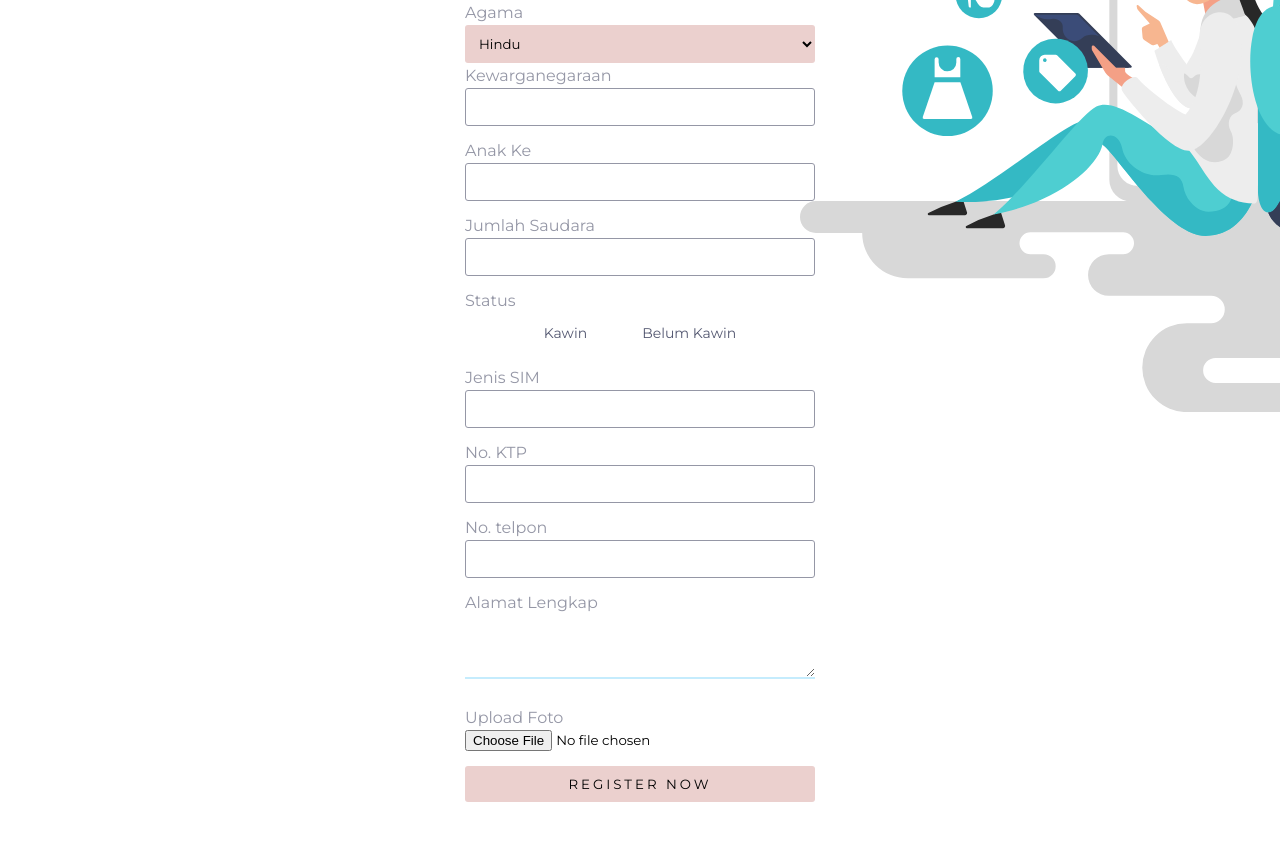
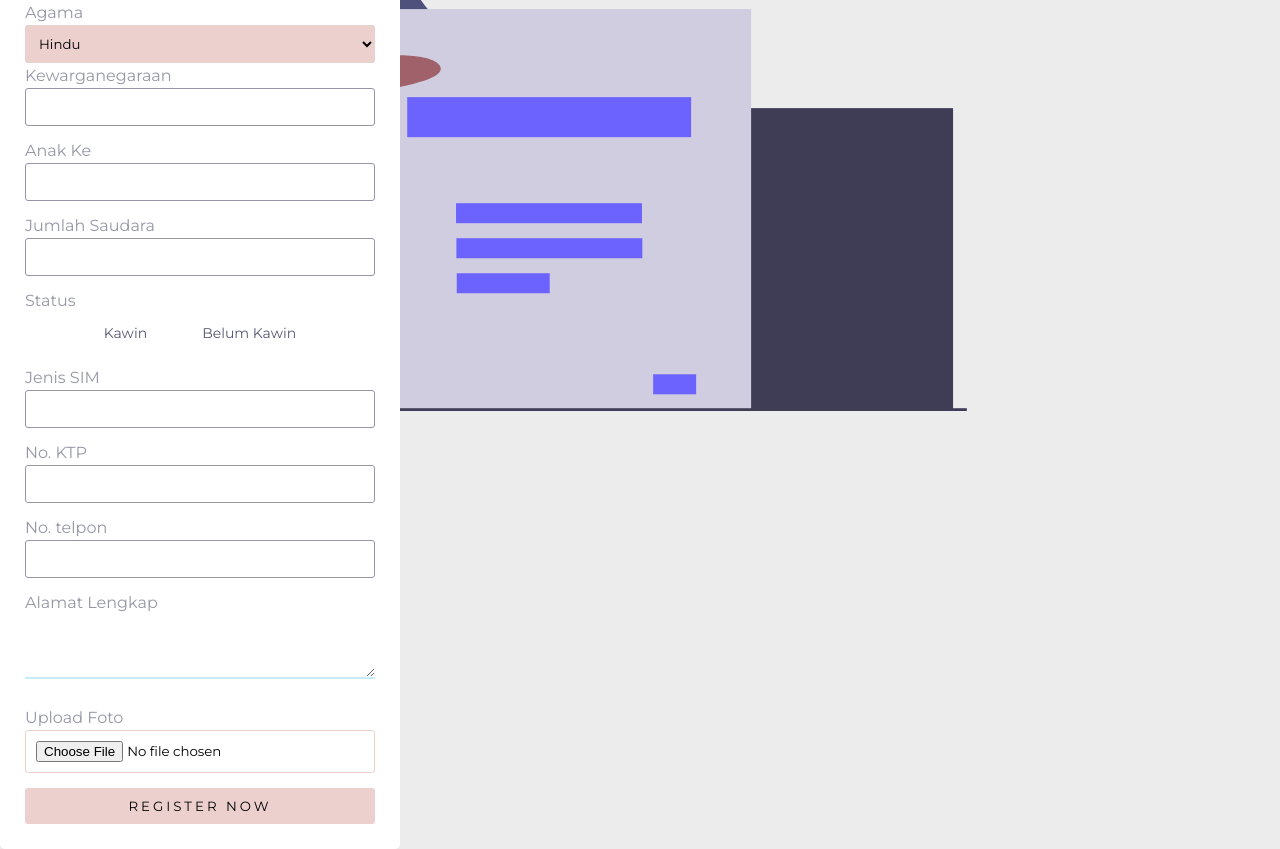
Before and after one commit to VamosIna/html-posttest, a plain HTML site: page index.html in a window 1280 px wide. Shown: the part 308-1157 px from the top of the page. Before the commit the page ends 1135 px from the top, so only its background shows below. Drawn offline with Linux system fonts and the light colour scheme.

Commit message:
[YRW] deploy kemaster final (#4)

```diff
--- a/assets/styles.css
+++ b/assets/styles.css
@@ -13,22 +13,23 @@
 
 
 body{
-  background : url('img/inspora_hero.svg') no-repeat;
-  background-position: 100vh;
+  background : url('img/undraw_fill_forms_yltj.svg') no-repeat ;
+  background-position: center;
   background-size: auto;
-  height: 90vh; /*VH = virtual Height */
+  background-color:#ececec ;
+  height: 100vh; /*VH = virtual Height */
 }
 
 .wrapper{
 
   min-height: 100vh;
 	display: flex;
-	justify-content: center;
+	justify-content: left;
 	align-items: center;
 }
+.registration_form{
 
-.registration_form{
-	background: transparent;
+ background-color: white;
 	padding: 25px;
 	border-radius: 5px;
   width: 400px;
@@ -150,3 +151,10 @@ body{
   color: #c5ecfd;
   width: 100%;
 }
+.form_wrap  input[type="file"]{
+	width: 100%;
+	border-radius: 3px;
+	border: 1px solid #ebd0ce;
+	padding: 10px;
+	outline: none;
+}
```
Also changed, not shown: assets/img/undraw_fill_forms_yltj.svg (added).
